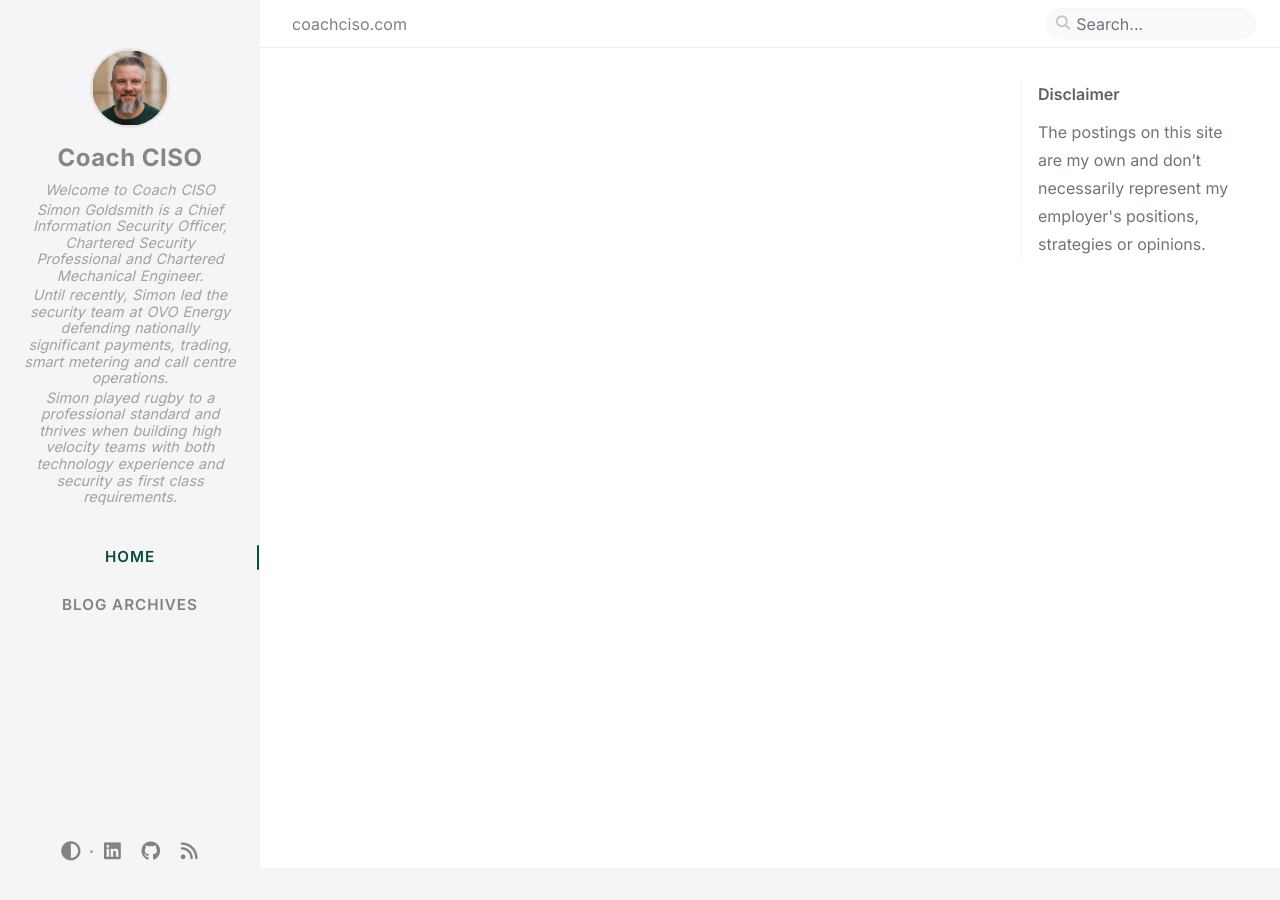
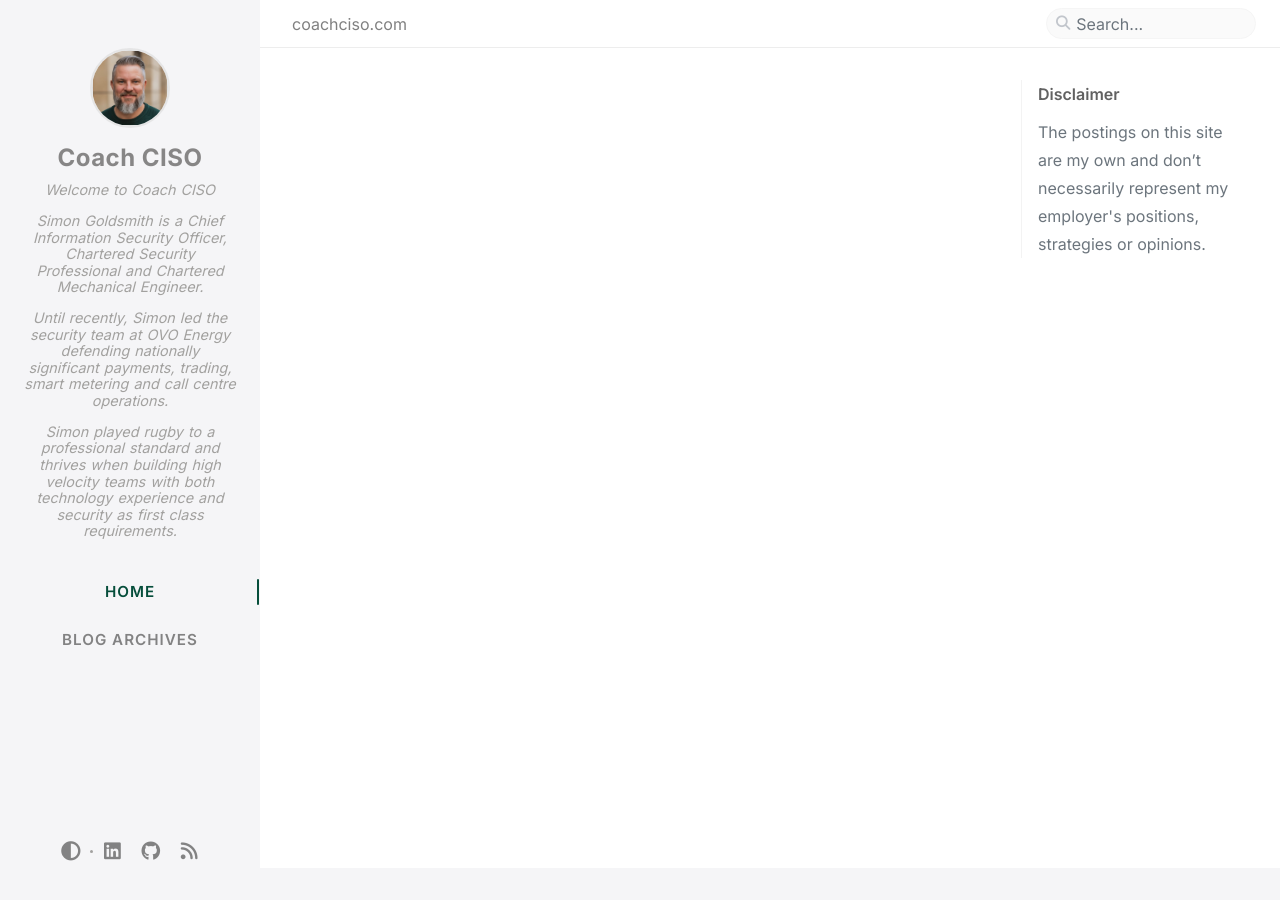
Before and after one commit to CoachCISO/CoachCISO.github.io, a Jekyll site: the page built from index.html, in a window 1280 px wide. Built offline with Jekyll 4.4.1, drawn with Linux system fonts in a browser that asks for light colours; comment, search, counter and statistics services are not loaded.

Commit message:
Sidebar: full line space between tagline paragraphs
Co-Authored-By: Claude Opus 4.7 (1M context) <noreply@anthropic.com>

```diff
--- a/assets/css/style.scss
+++ b/assets/css/style.scss
@@ -33,10 +33,10 @@ $tab-count: {{ site.tabs | size | plus: 1 }}; // plus 1 for home tab
   line-height: 1.15;
 }
 
-/* The tagline's inter-paragraph spacer divs (inline padding-bottom: 10px) eat
-   vertical space; compress them so a readable font still fits without scroll. */
+/* Full line space between the tagline's paragraphs (override the inline 10px
+   spacer divs). */
 #sidebar .site-subtitle div[style*="padding-bottom"] {
-  padding-bottom: 3px !important;
+  padding-bottom: 1em !important;
 }
 
 /* Home-page post titles are headings, not links: ink black (heading colour)
```
